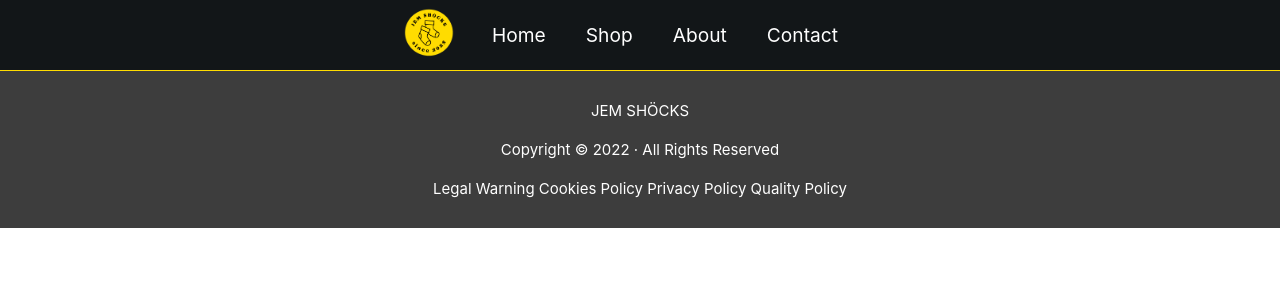
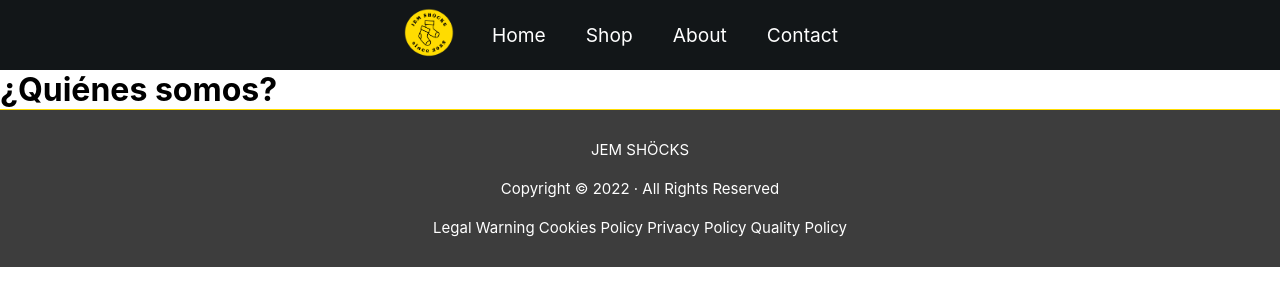
Before and after one commit to Yorrryiii/JEM_Shocks, a React (Create React App) app in the folder jem_shocks/: page /about in a window 1280 px wide. Shown: the top 306 px of the page. Built offline with nearby package versions, Linux system fonts and the light colour scheme.

Commit message:
who we r

```diff
--- a/jem_shocks/src/components/About.jsx
+++ b/jem_shocks/src/components/About.jsx
@@ -6,6 +6,7 @@ export class About extends Component{
     render(){
         return(
             <div>
+                <h1>¿Quiénes somos?</h1>
 
             </div>
         )
```
